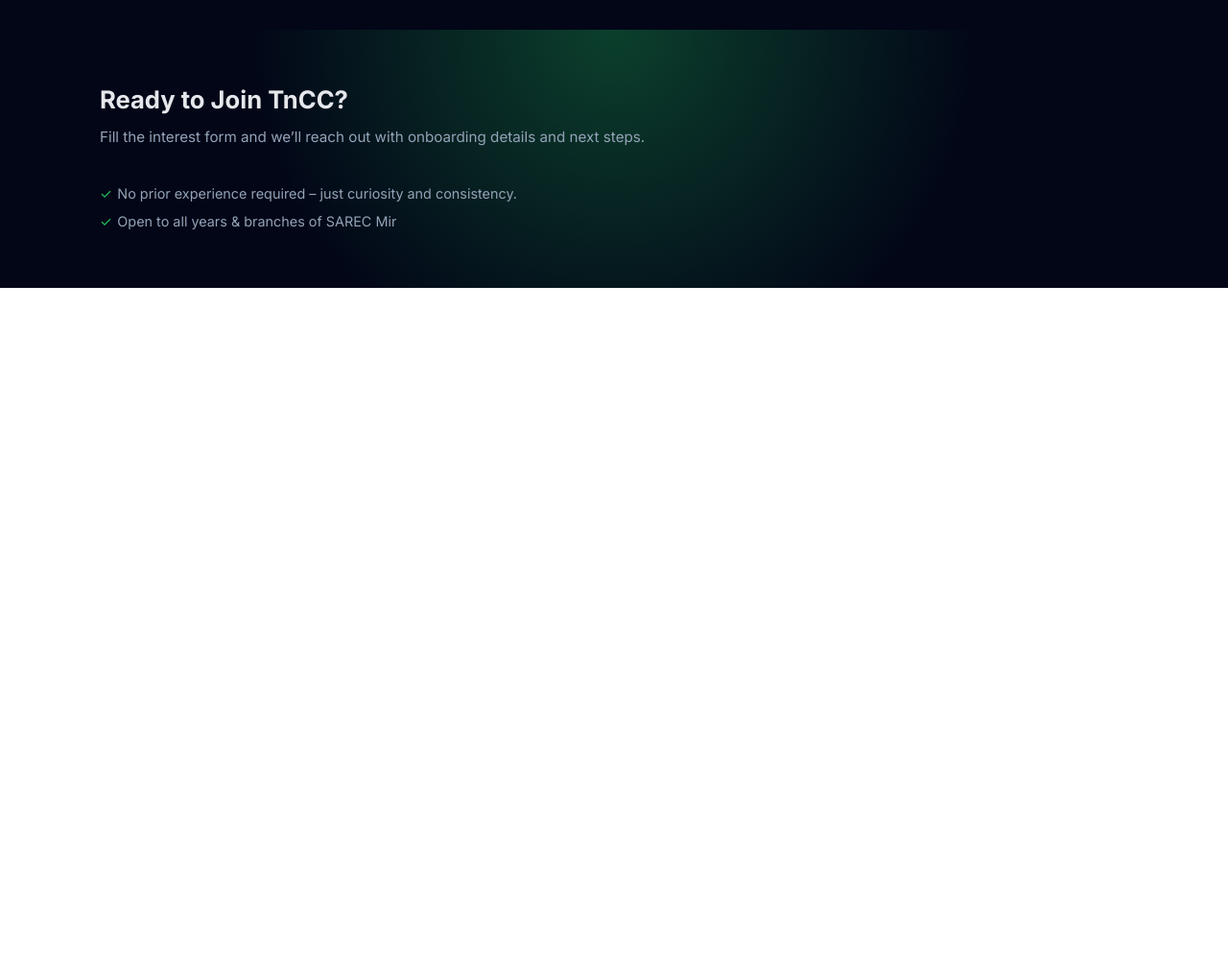
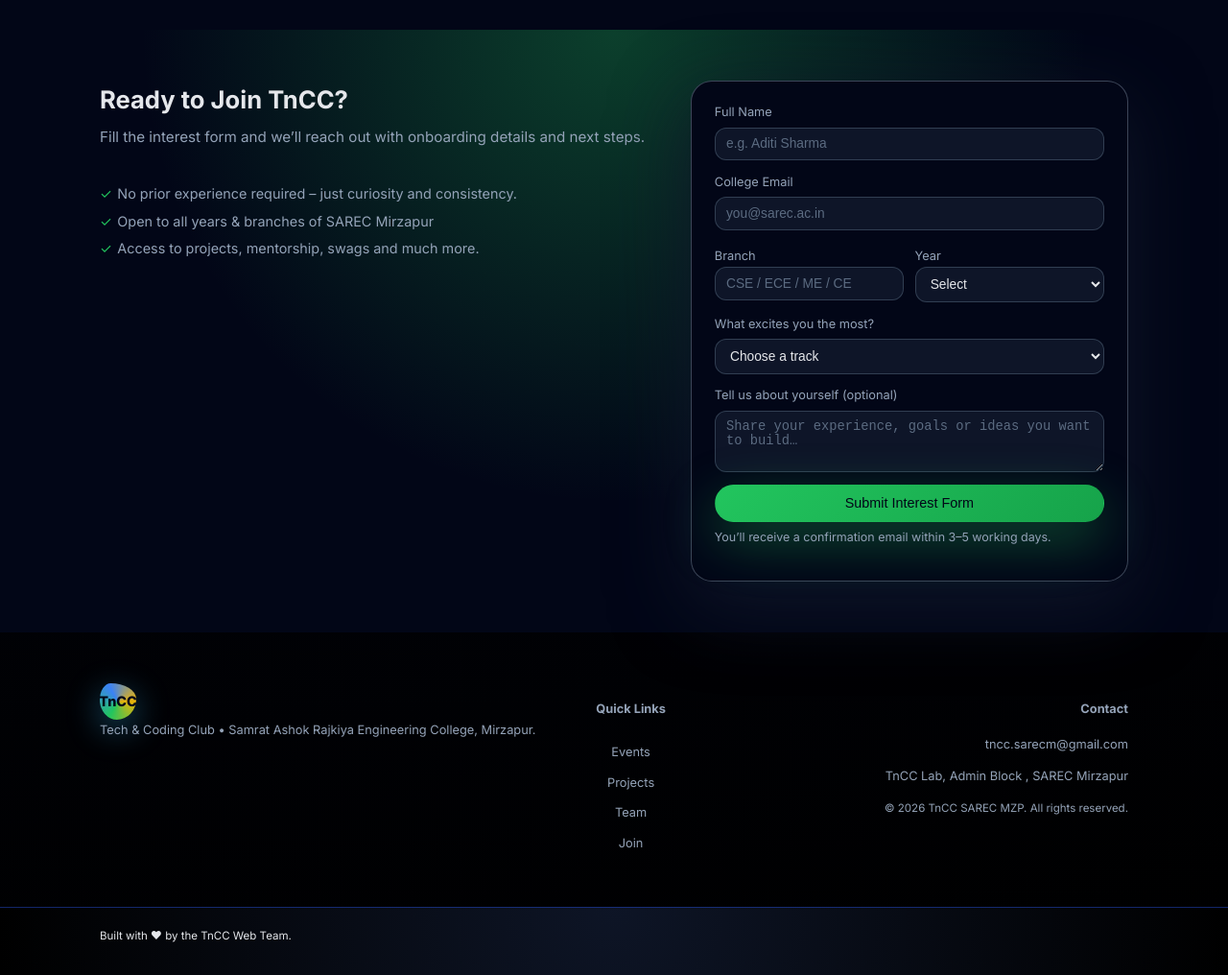
Before and after one commit to beingpawan/tncc3, a plain HTML site: page index.html in a window 1280 px wide. Shown: the part 4094-5110 px from the top of the page at 96% size. Before the commit the page ends 4394 px from the top, so only its background shows below. Drawn offline with Linux system fonts and the light colour scheme.

Commit message:
Update index.html

```diff
--- a/index.html
+++ b/index.html
@@ -409,4 +409,87 @@
                     </div>
                     <ul class="bullet-list">
                         <li>No prior experience required – just curiosity and consistency.</li>
-                        <li>Open to all years & branches of SAREC Mir
+
+                        <li>Open to all years & branches of SAREC Mirzapur
+                            </li>
+                        <li>Access to projects, mentorship, swags and much more.</li>
+                    </ul>
+                </div>
+                <form class="join-form" action="https://formspree.io/f/your-form-id" method="POST">
+                    <div class="form-row">
+                        <label for="name">Full Name</label>
+                        <input id="name" name="name" type="text" placeholder="e.g. Aditi Sharma" required>
+                    </div>
+                    <div class="form-row">
+                        <label for="email">College Email</label>
+                        <input id="email" name="email" type="email" placeholder="you@sarec.ac.in" required>
+                    </div>
+                    <div class="form-row form-row-inline">
+                        <div>
+                            <label for="branch">Branch</label>
+                            <input id="branch" name="branch" type="text" placeholder="CSE / ECE / ME / CE" required>
+                        </div>
+                        <div>
+                            <label for="year">Year</label>
+                            <select id="year" name="year" required>
+                                <option value="">Select</option>
+                                <option>1st Year</option>
+                                <option>2nd Year</option>
+                                <option>3rd Year</option>
+                                <option>4th Year</option>
+                            </select>
+                        </div>
+                    </div>
+                    <div class="form-row">
+                        <label for="interest">What excites you the most?</label>
+                        <select id="interest" name="interest" required>
+                            <option value="">Choose a track</option>
+                            <option>Web Development</option>
+                            <option>Android / Flutter</option>
+                            <option>AI / Machine Learning</option>
+                            <option>Competitive Programming</option>
+                            <option>Design / UI-UX</option>
+                            <option>Open Source</option>
+                        </select>
+                    </div>
+                    <div class="form-row">
+                        <label for="message">Tell us about yourself (optional)</label>
+                        <textarea id="message" name="message" rows="3" placeholder="Share your experience, goals or ideas you want to build…"></textarea>
+                    </div>
+                    <button type="submit" class="btn primary full-width">Submit Interest Form</button>
+                    <p class="form-note">You’ll receive a confirmation email within 3–5 working days.</p>
+                </form>
+            </div>
+        </section>
+        <!-- Contact / footer-style section -->
+        <section id="contact" class="section contact-section">
+            <div class="container footer-grid">
+                <div class="footer-brand">
+                    <span class="logo-mark">TnCC</span>
+                    <p>Tech & Coding Club • Samrat Ashok Rajkiya Engineering College, Mirzapur.</p>
+                </div>
+                <div class="footer-links">
+                    <h4>Quick Links</h4>
+                    <a href="#events">Events</a>
+                    <a href="#projects">Projects</a>
+                    <a href="#team">Team</a>
+                    <a href="#join">Join</a>
+                </div>
+                <div class="footer-meta">
+                    <h4>Contact</h4>
+                    <p>tncc.sarecm@gmail.com</p>
+                    <p>TnCC Lab, Admin Block , SAREC Mirzapur</p>
+                    <p class="tiny">© 2026 TnCC SAREC MZP. All rights reserved.</p>
+                </div>
+            </div>
+        </section>
+    </main>
+
+    <footer class="site-footer">
+        <div class="container">
+            <p class="tiny">Built with ♥ by the TnCC Web Team.</p>
+        </div>
+    </footer>
+    <script src="main.js"></script>
+</body>
+</html>
```
